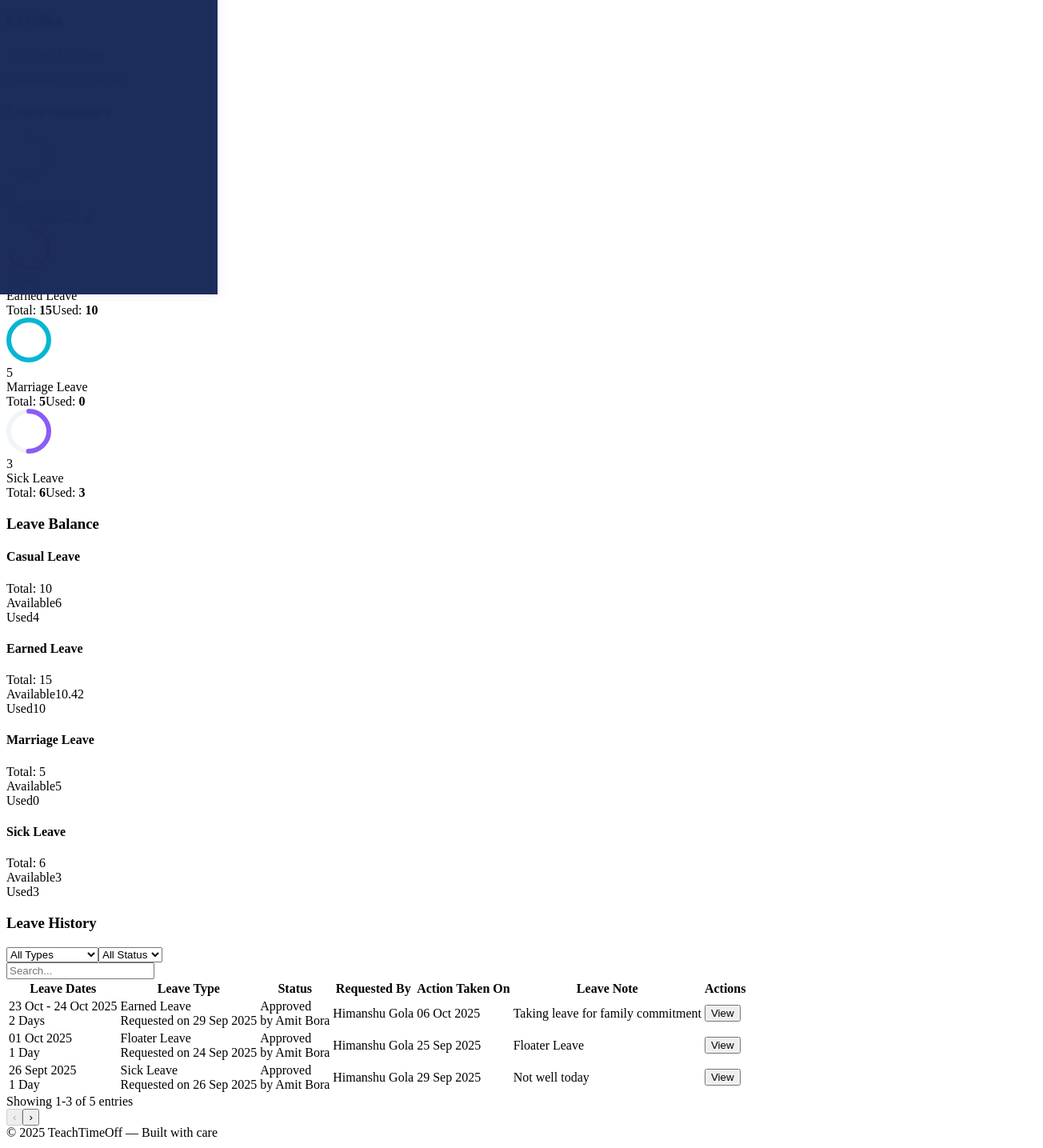
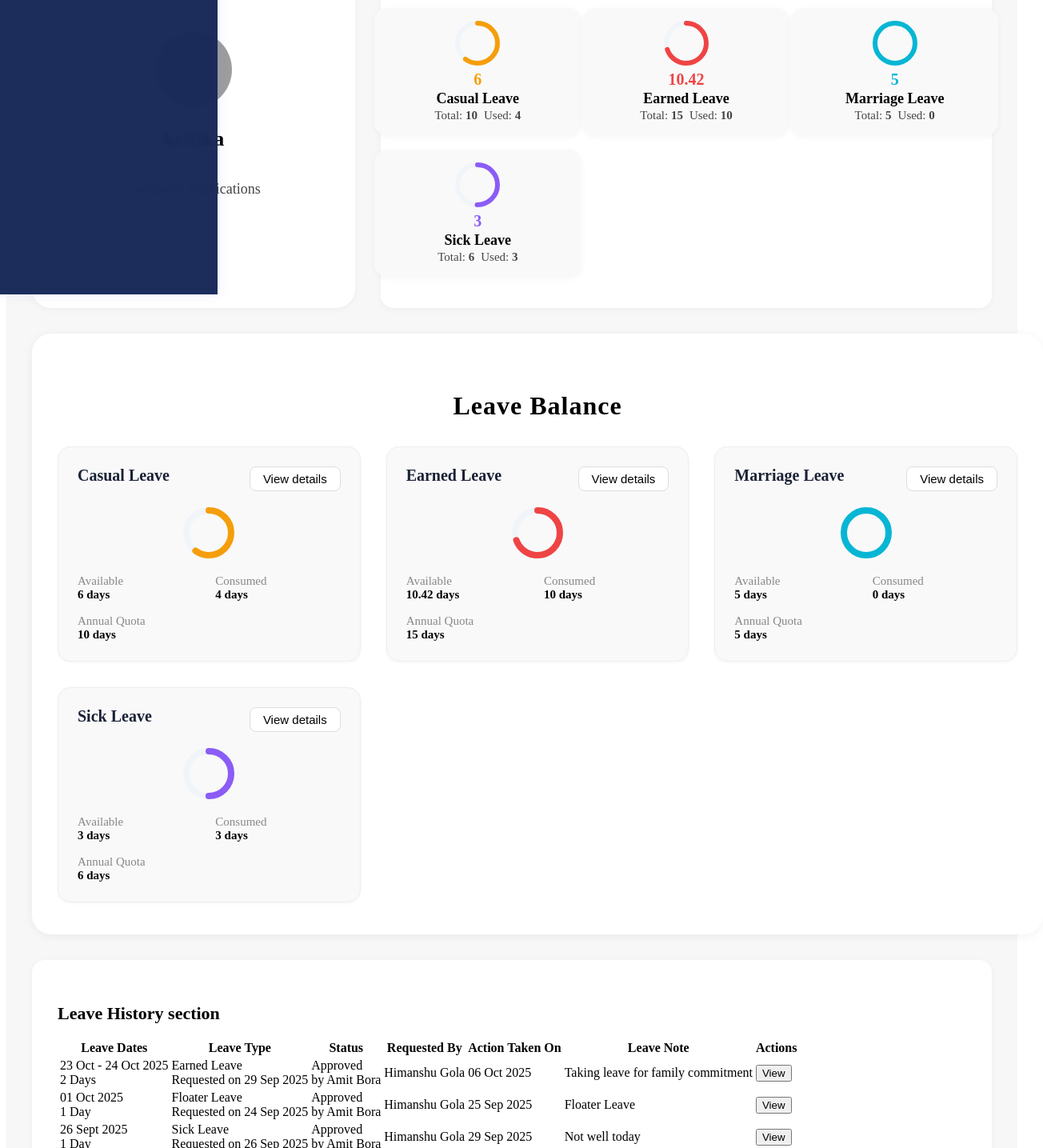
Before and after one commit to prem-prasad1710/TeachTimeoff, a React (Vite) app: page /dashboard in a window 1280 px wide. Shown: the part 480-1915 px from the top of the page at 80% size, 1304 px wide, since content can reach past the window. Built offline with nearby package versions, Linux system fonts and the light colour scheme; grey boxes are pictures that could not be loaded; the HTML template or start-up script is replaced by a standard one.

Commit message:
dashboard fixes!

```diff
--- a/src/App.jsx
+++ b/src/App.jsx
@@ -25,7 +25,6 @@ export default function App() {
           </Routes>
         </main>
       </div>
-      <Footer />
       <RequestDrawer open={openDrawer} onClose={()=>setOpenDrawer(false)} />
     </div>
   )
--- a/src/pages/Dashboard.jsx
+++ b/src/pages/Dashboard.jsx
@@ -12,20 +12,23 @@ const leaveTypes = [
 export default function Dashboard(){
   const navigate = useNavigate()
   const [profile, setProfile] = React.useState({ name: 'kritika', email: 'kritika.yadav@jims.edu', department: 'Computer Applications' })
+  const [profileImage, setProfileImage] = React.useState(null)
 
   React.useEffect(() => {
     try {
       const raw = localStorage.getItem('profileUser')
       if (raw) setProfile(JSON.parse(raw))
+      const img = localStorage.getItem('profileImage')
+      if (img) setProfileImage(img)
     } catch (err) {
       // ignore
     }
   }, [])
 
   return (
-    <div className="dashboard-layout">
+    <div className="dashboard-layout" style={{ background: '#f7f7f7', minHeight: '100vh', padding: '32px' }}>
       {/* Welcome Header */}
-      <div className="page-title">
+      <div className="page-title" style={{ marginBottom: 32 }}>
         <div>
           <h2 style={{margin:0}}>Welcome, {profile.name.split(' ')[0]}</h2>
           <div style={{color:'var(--muted)'}}>Faculty Dashboard</div>
@@ -33,66 +36,35 @@ export default function Dashboard(){
       </div>
 
       {/* Top Row: Profile Card and Leave Summary */}
-      <div className="dashboard-row top">
+      <div className="dashboard-row top" style={{ display: 'flex', gap: '32px', marginBottom: 32 }}>
         {/* Profile Card */}
-        <div className="dashboard-card profile-card">
-          <img src={profile.avatar || "https://i.pravatar.cc/150?img=12"} alt="Profile" />
-          <div className="profile-meta">
-            <h2 className="profile-name">{profile.name}</h2>
-            <p className="profile-role">{profile.role || 'Assistant Professor'}</p>
-            <p className="profile-dept">{profile.department}</p>
+        <div className="dashboard-card profile-card" style={{ flex: '0 0 340px', height: '420px', background: '#fff', borderRadius: '24px', boxShadow: '0 2px 8px rgba(0,0,0,0.04)', padding: '32px', display: 'flex', flexDirection: 'column', alignItems: 'center', justifyContent: 'center', minWidth: 220 }}>
+          <img src={profileImage || profile.avatar || "https://i.pravatar.cc/150?img=12"} alt="Profile" style={{ width: 96, height: 96, borderRadius: '50%', marginBottom: 24, objectFit: 'cover' }} />
+          <div className="profile-meta" style={{ textAlign: 'center' }}>
+            <h2 className="profile-name" style={{ fontSize: 26, margin: 0, fontWeight: 700 }}>{profile.name}</h2>
+            <p className="profile-role" style={{ margin: '8px 0', color: '#888', fontSize: 18 }}>{profile.role || 'Teacher'}</p>
+            <p className="profile-dept" style={{ margin: 0, color: '#444', fontSize: 18 }}>{profile.department}</p>
           </div>
         </div>
 
         {/* Leave Summary (Graphical) */}
-        <div className="dashboard-card">
-          <h3 className="card-title">Leave Summary</h3>
-          <div className="leave-summary-grid">
-            <div className="leave-summary-container">
+        <div className="dashboard-card" style={{ flex: 1, background: '#fff', borderRadius: '16px', boxShadow: '0 2px 8px rgba(0,0,0,0.04)', padding: '1px 0 8px 0', minWidth: 280, display: 'flex', flexDirection: 'column', alignItems: 'center', justifyContent: 'center' }}>
+          <h3 className="card-title" style={{ fontSize: 30, marginBottom: 12, width: '100%', textAlign: 'center', paddingLeft: 24 }}>Leave Summary</h3>
+          <div className="leave-summary-grid" style={{ display: 'grid', gridTemplateColumns: 'repeat(auto-fit, minmax(180px, 1fr))', gap: '18px', width: '100%', justifyItems: 'center', alignItems: 'start', padding: '0 24px', justifyContent: 'center' }}>
             {leaveTypes.map(leave => (
-                <div key={leave.id} className="leave-summary-item">
-                  <div className="progress-circle">
+              <div key={leave.id} className="leave-summary-item" style={{ display: 'flex', flexDirection: 'column', alignItems: 'center', background: '#f9f9f9', borderRadius: '16px', boxShadow: '0 2px 8px rgba(0,0,0,0.04)', padding: '16px 8px', minWidth: '140px', marginBottom: 0, width: '100%' }}>
                 <CircleProgress
                   percentage={(leave.available / leave.total) * 100}
                   color={leave.color}
                   size={56}
                   strokeWidth={6}
                 />
-                    <div className="progress-info">
-                      <span className="progress-value">{leave.available}</span>
-                    </div>
-                  </div>
-                  <div className="leave-details">
-                    <div className="leave-name">{leave.name}</div>
-                    <div className="leave-mini-stats">
+                <div className="progress-info" style={{ fontWeight: 700, fontSize: 20, margin: '6px 0 2px 0', color: leave.color }}>{leave.available}</div>
+                <div className="leave-details" style={{ textAlign: 'center' }}>
+                  <div className="leave-name" style={{ fontWeight: 700, fontSize: 18, marginBottom: 2 }}>{leave.name}</div>
+                  <div className="leave-mini-stats" style={{ fontSize: 15, color: '#444', marginTop: 2 }}>
                     <span className="stat-label">Total: <strong>{leave.total}</strong></span>
-                      <span className="stat-label">Used: <strong>{leave.used}</strong></span>
-                    </div>
-                  </div>
-                </div>
-              ))}
-            </div>
-        </div>
-      </div>
-      {/* Leave Balance Section */}
-      <div className="dashboard-row">
-        <div className="dashboard-card leave-balance-section">
-          <h3 className="card-title">Leave Balance</h3>
-          <div className="leave-balance-grid">
-            {leaveTypes.map(leave => (
-              <div key={leave.id} className="balance-item">
-                <div className="balance-header">
-                  <h4>{leave.name}</h4>
-                  <span className="balance-total">Total: {leave.total}</span>
-                </div>
-                <div className="balance-details">
-                  <div className="balance-row">
-                    <span>Available</span>
-                    <span>{leave.available}</span>
-                  </div>
-                  <div className="balance-row">
-                    <span>Used</span>
-                    <span>{leave.used}</span>
+                    <span className="stat-label" style={{ marginLeft: 8 }}>Used: <strong>{leave.used}</strong></span>
                   </div>
                 </div>
               </div>
@@ -101,30 +73,73 @@ export default function Dashboard(){
         </div>
       </div>
 
-      {/* Leave History Section */}
-      <div className="dashboard-row">
-        <div className="dashboard-card leave-history-section">
-          <div className="history-header">
-            <h3 className="card-title">Leave History</h3>
-            <div className="history-filters">
-              <select className="filter-select">
-                <option value="">All Types</option>
+      {/* Leave Balance Section */}
+      <div className="dashboard-row" style={{ marginBottom: 32 }}>
+        <div className="dashboard-card leave-balance-section" style={{ background: '#fff', borderRadius: '24px', boxShadow: '0 2px 12px rgba(0,0,0,0.06)', padding: '40px 32px', width: '100%' }}>
+          <h3 className="card-title" style={{ fontSize: 32, fontWeight: 700, marginBottom: 32, textAlign: 'center', letterSpacing: 1 }}>Leave Balance</h3>
+          <div className="leave-balance-grid" style={{ display: 'grid', gridTemplateColumns: 'repeat(auto-fit, minmax(320px, 1fr))', gap: '32px', width: '100%' }}>
             {leaveTypes.map(type => (
-                  <option key={type.id} value={type.id}>{type.name}</option>
+              <div key={type.id} className="balance-card" style={{background:'#f9f9f9', padding:24, borderRadius:16, border:'1px solid #eee', boxShadow:'0 1px 4px rgba(0,0,0,0.04)'}}>
+                <div style={{display:'flex', justifyContent:'space-between', alignItems:'flex-start'}}>
+                  <div>
+                    <div style={{fontSize:20, fontWeight:700, marginBottom:4, color:'#1a2236'}}>{type.name}</div>
+                    {type.available === 0 && !type.used && (
+                      <div style={{fontSize:15, color:'#888'}}>No data to display</div>
+                    )}
+                  </div>
+                  <button className="btn btn-ghost" style={{fontSize:15, border:'1px solid #ddd', borderRadius:8, padding:'6px 16px', background:'#fff', cursor:'pointer'}}>View details</button>
+                </div>
+
+                {(type.available > 0 || type.used > 0) && (
+                  <>
+                    <div style={{display:'flex', justifyContent:'center', margin:'20px 0'}}>
+                      <CircleProgress
+                        percentage={(type.available / (type.total || 1)) * 100}
+                        color={type.color}
+                        size={64}
+                        strokeWidth={8}
+                      />
+                    </div>
+                    <div style={{display:'grid', gridTemplateColumns:'1fr 1fr', gap:16, fontSize:15}}>
+                      <div>
+                        <div style={{color:'#888'}}>Available</div>
+                        <div style={{fontWeight:600}}>{type.available} days</div>
+                      </div>
+                      <div>
+                        <div style={{color:'#888'}}>Consumed</div>
+                        <div style={{fontWeight:600}}>{type.used} days</div>
+                      </div>
+                      {type.total && (
+                        <div>
+                          <div style={{color:'#888'}}>Annual Quota</div>
+                          <div style={{fontWeight:600}}>{type.total} days</div>
+                        </div>
+                      )}
+                      {type.accruedSoFar && (
+                        <div>
+                          <div style={{color:'#888'}}>Accrued so far</div>
+                          <div style={{fontWeight:600}}>{type.accruedSoFar} days</div>
+                        </div>
+                      )}
+                      {type.carryOver && (
+                        <div>
+                          <div style={{color:'#888'}}>Carry Over</div>
+                          <div style={{fontWeight:600}}>{type.carryOver} days</div>
+                        </div>
+                      )}
+                    </div>
+                  </>
+                )}
+              </div>
             ))}
-              </select>
-              <select className="filter-select">
-                <option value="">All Status</option>
-                <option value="approved">Approved</option>
-                <option value="pending">Pending</option>
-                <option value="rejected">Rejected</option>
-              </select>
-              <div className="search-box">
-                <input type="text" placeholder="Search..." className="search-input" />
           </div>
         </div>
       </div>
 
+      {/* Leave History Section */}
+      <div className="dashboard-row">
+        <div className="dashboard-card leave-history-section" style={{ background: '#fff', borderRadius: '16px', boxShadow: '0 2px 8px rgba(0,0,0,0.04)', padding: '32px' }}>
+          <h3 className="card-title" style={{ fontSize: 22, marginBottom: 18 }}>Leave History section</h3>
           <div className="table-container">
             <table className="leave-history-table">
               <thead>
@@ -184,9 +199,7 @@ export default function Dashboard(){
                       <div className="text-muted">Requested on {leave.requestDate}</div>
                     </td>
                     <td>
-                      <span className={`status-badge ${leave.status.toLowerCase()}`}>
-                        {leave.status}
-                      </span>
+                      <span className={`status-badge ${leave.status.toLowerCase()}`}>{leave.status}</span>
                       <div className="text-muted">by {leave.approver}</div>
                     </td>
                     <td>{leave.requestedBy}</td>
@@ -200,7 +213,6 @@ export default function Dashboard(){
               </tbody>
             </table>
           </div>
-
           <div className="table-footer">
             <div className="pagination-info">Showing 1-3 of 5 entries</div>
             <div className="pagination-controls">
@@ -211,6 +223,5 @@ export default function Dashboard(){
         </div>
       </div>
     </div>
-    </div>
   )
 }
--- a/src/pages/Profile.jsx
+++ b/src/pages/Profile.jsx
@@ -297,19 +297,6 @@ export default function Profile() {
           </div>
         </div>
       </div>
-
-      {/* Leave Balances Section */}
-      <div className="card">
-        <h3 style={{ marginTop: 0 }}>Leave Balances</h3>
-        <div className="leaves-grid" style={{ display: 'grid', gridTemplateColumns: 'repeat(3, 1fr)', gap: '16px' }}>
-          {balances.map(b => (
-            <div className="leave-balance" key={b.type} style={{ padding: '16px', background: 'var(--background)', borderRadius: '8px' }}>
-              <div style={{ color: 'var(--muted)' }}>{b.type}</div>
-              <div style={{ fontSize: 20, fontWeight: 800 }}>{b.days} days</div>
-            </div>
-          ))}
-        </div>
-      </div>
     </div>
   )
 }
```
Lines whose indentation alone changed are shown as unchanged.
